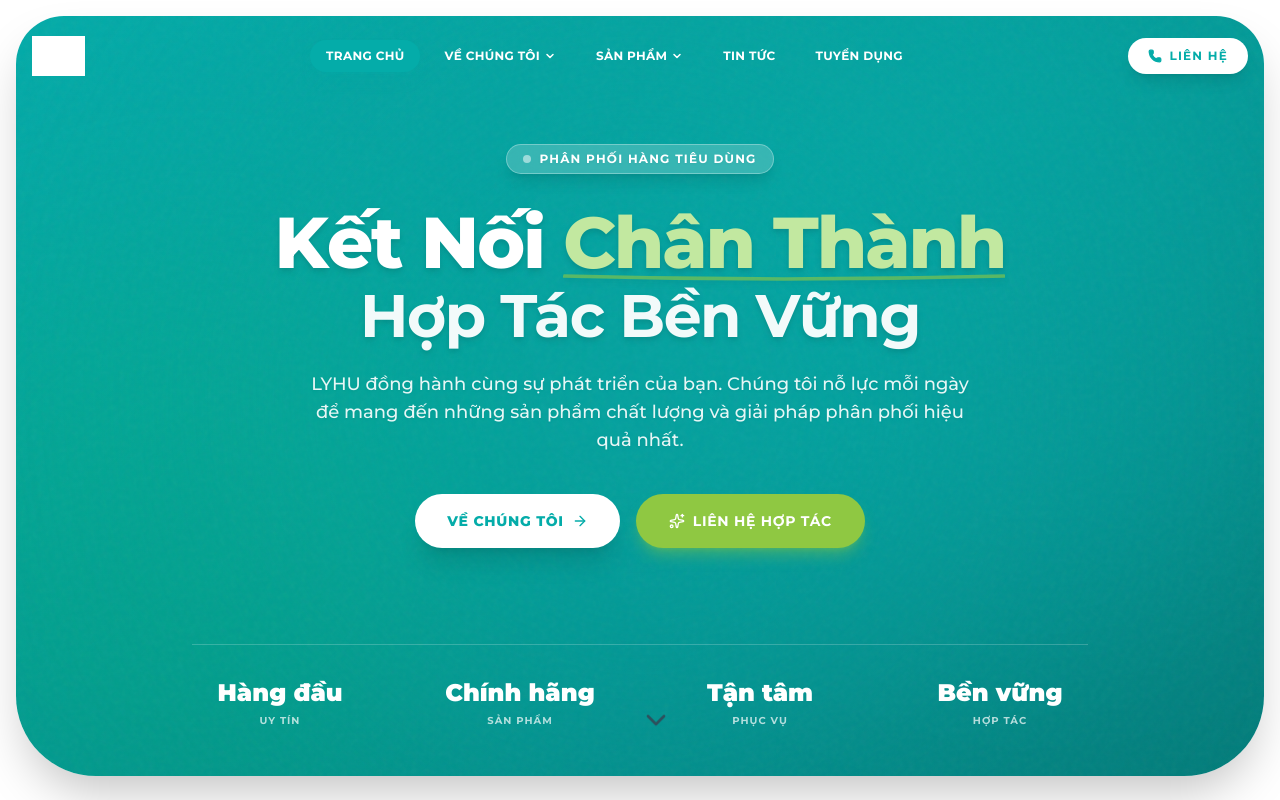
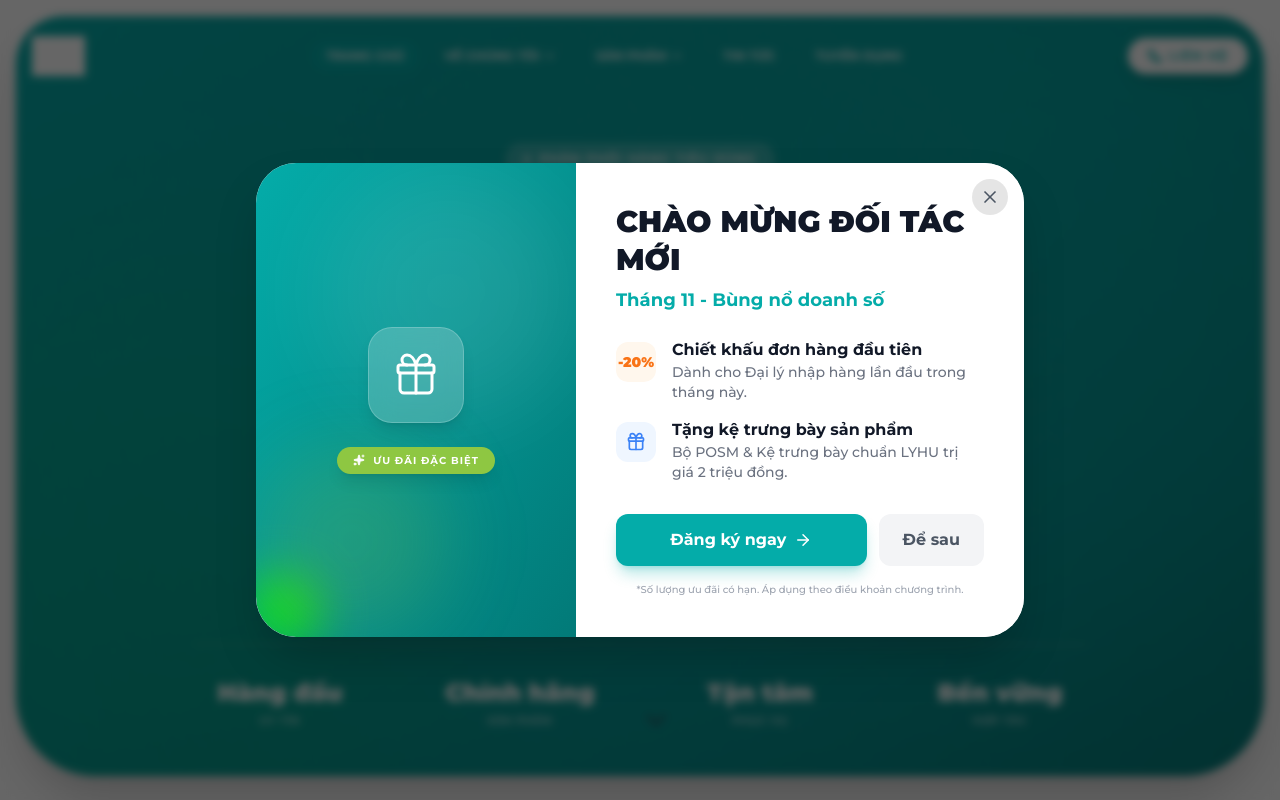
Before and after one commit to nguyenvanhuy2241988-star/Website-LYHU, a React (Vite) app: page / in a window 1280 px wide. Shown: the top 800 px of the page. Built offline with nearby package versions, Linux system fonts and the light colour scheme; grey boxes are pictures that could not be loaded.

Commit message:
feat: Add promotional modal
Introduces a promotional modal that appears on initial site entry after a delay.
This modal encourages user engagement by highlighting special offers and directing them to the contact section.
It uses `sessionStorage` to prevent repeated display within the same session.

```diff
--- a/App.tsx
+++ b/App.tsx
@@ -12,6 +12,7 @@ import Recruitment from './components/Recruitment';
 import Contact from './components/Contact';
 import Footer from './components/Footer';
 import PartnerCTA from './components/PartnerCTA';
+import PromoModal from './components/PromoModal';
 
 function App() {
   const [currentPage, setCurrentPage] = useState('home');
@@ -97,6 +98,9 @@ function App() {
         )}
       </main>
       <Footer />
+
+      {/* Promotional Popup on Site Entry */}
+      <PromoModal />
     </div>
   );
 }
--- /dev/null
+++ b/components/PromoModal.tsx
@@ -0,0 +1,139 @@
+
+import React, { useState, useEffect } from 'react';
+import { X, Gift, ArrowRight, Sparkles, Calendar } from 'lucide-react';
+
+const PromoModal: React.FC = () => {
+  const [isOpen, setIsOpen] = useState(false);
+  const [isClosing, setIsClosing] = useState(false);
+
+  useEffect(() => {
+    // Check if user has seen the modal in this session
+    const hasSeenPromo = sessionStorage.getItem('lyhu_promo_seen');
+
+    if (!hasSeenPromo) {
+      // Show modal after 3 seconds delay for better UX
+      const timer = setTimeout(() => {
+        setIsOpen(true);
+        sessionStorage.setItem('lyhu_promo_seen', 'true');
+      }, 3000);
+
+      return () => clearTimeout(timer);
+    }
+  }, []);
+
+  const handleClose = () => {
+    setIsClosing(true);
+    setTimeout(() => {
+      setIsOpen(false);
+      setIsClosing(false);
+    }, 300); // Match animation duration
+  };
+
+  const handleNavigate = () => {
+    handleClose();
+    // Wait for modal to close then scroll
+    setTimeout(() => {
+        document.getElementById('contact')?.scrollIntoView({ behavior: 'smooth' });
+        // Simulate clicking the partner tab if it exists
+        setTimeout(() => {
+            const partnerTabBtn = document.getElementById('tab-partner');
+            if(partnerTabBtn) partnerTabBtn.click();
+        }, 500);
+    }, 300);
+  };
+
+  if (!isOpen) return null;
+
+  return (
+    <div className={`fixed inset-0 z-[100] flex items-center justify-center p-4 sm:p-6 transition-opacity duration-300 ${isClosing ? 'opacity-0' : 'opacity-100'}`}>
+      {/* Backdrop */}
+      <div
+        className="absolute inset-0 bg-black/60 backdrop-blur-sm"
+        onClick={handleClose}
+      ></div>
+
+      {/* Modal Content */}
+      <div className={`relative bg-white rounded-[2.5rem] shadow-2xl w-full max-w-3xl overflow-hidden flex flex-col md:flex-row transition-all duration-500 transform ${isClosing ? 'scale-95 translate-y-4' : 'scale-100 translate-y-0'} animate-in zoom-in-95 slide-in-from-bottom-8`}>
+
+        {/* Close Button */}
+        <button
+          onClick={handleClose}
+          className="absolute top-4 right-4 z-20 p-2 bg-black/10 hover:bg-black/20 rounded-full text-gray-600 transition-colors"
+        >
+          <X size={20} />
+        </button>
+
+        {/* Left Side: Image & Visuals */}
+        <div className="w-full md:w-5/12 bg-gradient-to-br from-[#04ACA9] to-[#027A78] relative overflow-hidden min-h-[200px] md:min-h-full flex items-center justify-center">
+            {/* Animated Background */}
+            <div className="absolute top-0 right-0 w-64 h-64 bg-white/10 rounded-full blur-[50px] animate-pulse-slow"></div>
+            <div className="absolute bottom-0 left-0 w-48 h-48 bg-[#8FC842]/20 rounded-full blur-[40px]"></div>
+
+            <div className="relative z-10 text-center p-6">
+                <div className="w-24 h-24 bg-white/20 backdrop-blur-md rounded-3xl flex items-center justify-center mx-auto mb-6 shadow-lg border border-white/20 animate-bounce-slow">
+                    <Gift size={48} className="text-white" strokeWidth={1.5} />
+                </div>
+                <div className="inline-flex items-center gap-2 px-4 py-1.5 bg-[#8FC842] text-white text-[10px] font-bold uppercase tracking-widest rounded-full shadow-lg animate-pulse">
+                    <Sparkles size={12} fill="currentColor" /> Ưu đãi đặc biệt
+                </div>
+            </div>
+
+            {/* Decorative Circles */}
+            <div className="absolute -left-4 -bottom-4 w-20 h-20 bg-yellow-400 rounded-full mix-blend-overlay blur-xl"></div>
+        </div>
+
+        {/* Right Side: Content */}
+        <div className="w-full md:w-7/12 p-8 md:p-10 bg-white relative">
+            <div className="mb-6">
+                <h2 className="text-3xl font-black text-gray-900 mb-2 leading-tight">
+                    CHÀO MỪNG ĐỐI TÁC MỚI
+                </h2>
+                <p className="text-[#04ACA9] font-bold text-lg">Tháng {new Date().getMonth() + 1} - Bùng nổ doanh số</p>
+            </div>
+
+            <div className="space-y-4 mb-8">
+                <div className="flex items-start gap-4">
+                    <div className="w-10 h-10 rounded-xl bg-orange-50 text-orange-500 flex items-center justify-center shrink-0 mt-1">
+                        <span className="font-black text-sm">-20%</span>
+                    </div>
+                    <div>
+                        <h4 className="font-bold text-gray-900">Chiết khấu đơn hàng đầu tiên</h4>
+                        <p className="text-sm text-gray-500 font-medium">Dành cho Đại lý nhập hàng lần đầu trong tháng này.</p>
+                    </div>
+                </div>
+                <div className="flex items-start gap-4">
+                    <div className="w-10 h-10 rounded-xl bg-blue-50 text-blue-500 flex items-center justify-center shrink-0 mt-1">
+                        <Gift size={20} />
+                    </div>
+                    <div>
+                        <h4 className="font-bold text-gray-900">Tặng kệ trưng bày sản phẩm</h4>
+                        <p className="text-sm text-gray-500 font-medium">Bộ POSM & Kệ trưng bày chuẩn LYHU trị giá 2 triệu đồng.</p>
+                    </div>
+                </div>
+            </div>
+
+            <div className="flex gap-3">
+                <button
+                    onClick={handleNavigate}
+                    className="flex-1 py-3.5 bg-[#04ACA9] hover:bg-[#038C89] text-white font-bold rounded-xl shadow-lg shadow-[#04ACA9]/30 transition-all flex items-center justify-center gap-2 group"
+                >
+                    Đăng ký ngay <ArrowRight size={18} className="group-hover:translate-x-1 transition-transform" />
+                </button>
+                <button
+                    onClick={handleClose}
+                    className="px-6 py-3.5 bg-gray-100 hover:bg-gray-200 text-gray-600 font-bold rounded-xl transition-colors"
+                >
+                    Để sau
+                </button>
+            </div>
+
+            <p className="text-[10px] text-gray-400 text-center mt-4 font-medium">
+                *Số lượng ưu đãi có hạn. Áp dụng theo điều khoản chương trình.
+            </p>
+        </div>
+      </div>
+    </div>
+  );
+};
+
+export default PromoModal;
```
